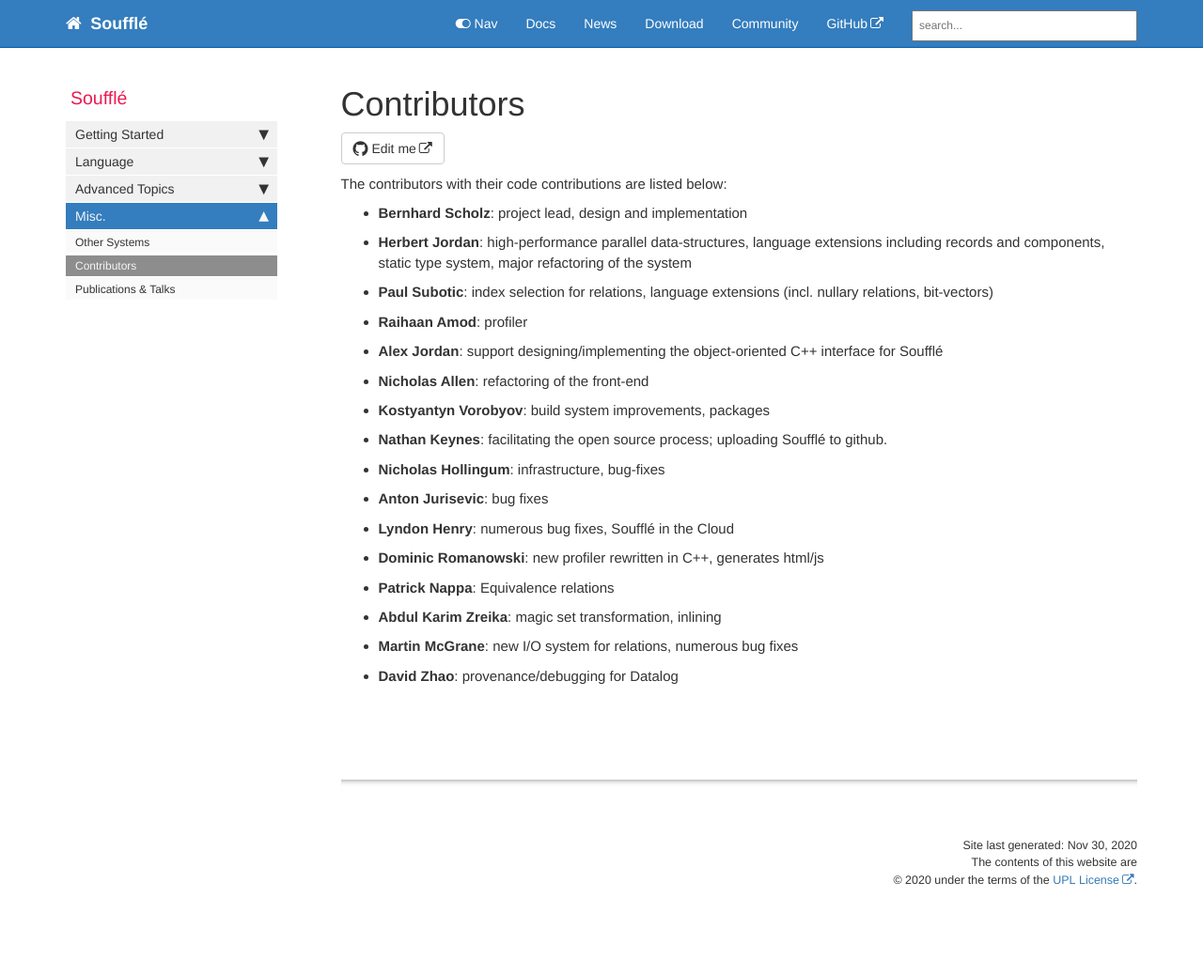
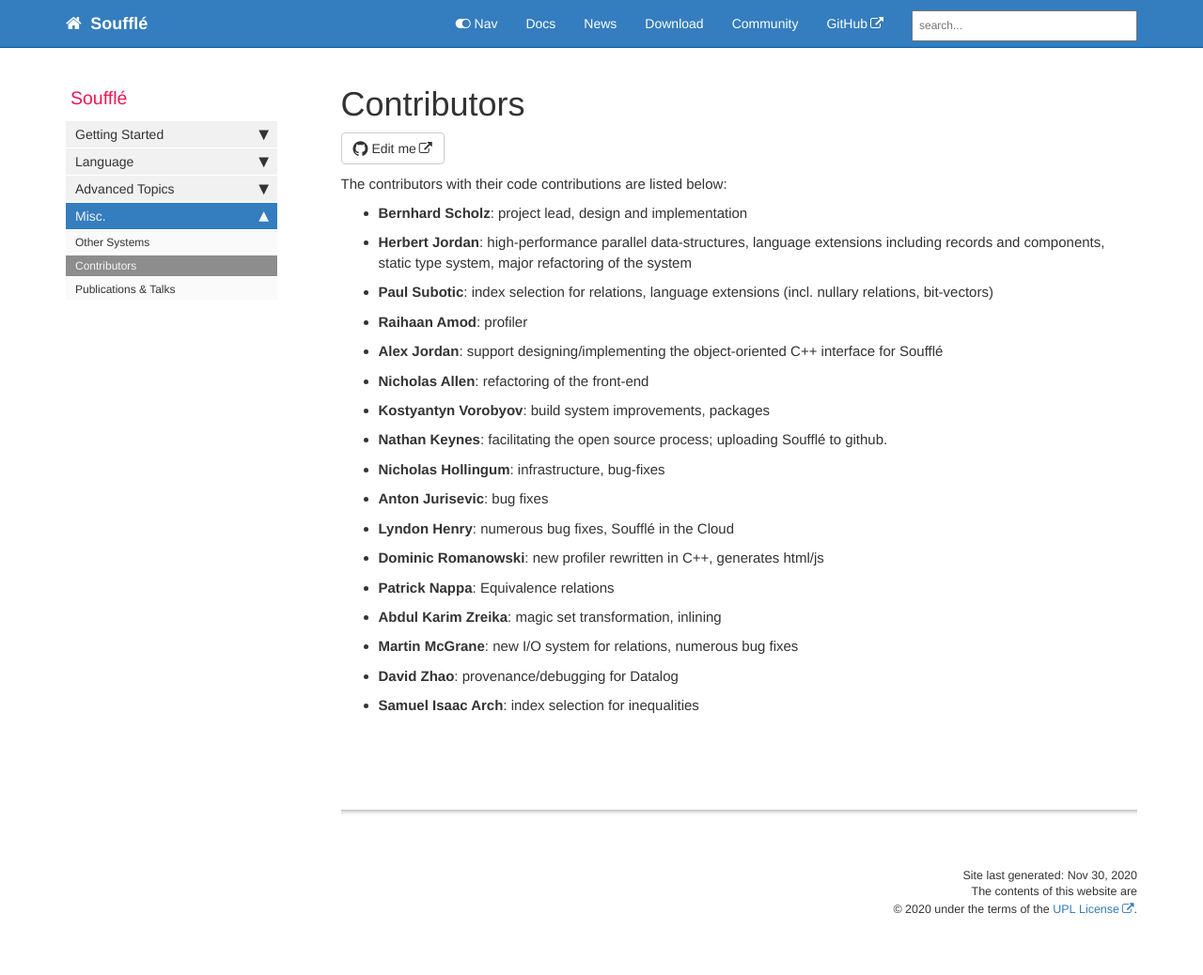
Before and after one commit to souffle-lang/souffle-lang.github.io, a Jekyll site: the page built from pages/docs/contributors.md, in a window 1280 px wide. Shown: the whole page at 94% size. Built offline with Jekyll 4.4.1, drawn with Linux system fonts in a browser that asks for light colours; comment, search, counter and statistics services are not loaded; before the commit the page ends 1007 px from its top, so only the background shows below that.

Commit message:
Added myself to list of contributors

```diff
--- a/pages/docs/contributors.md
+++ b/pages/docs/contributors.md
@@ -22,5 +22,6 @@ The contributors with their code contributions are listed below:
  * **Abdul Karim Zreika**: magic set transformation, inlining
  * **Martin McGrane**: new I/O system for relations, numerous bug fixes
  * **David Zhao**: provenance/debugging for Datalog
+ * **Samuel Isaac Arch**: index selection for inequalities
 
 {% include links.html %}
```
